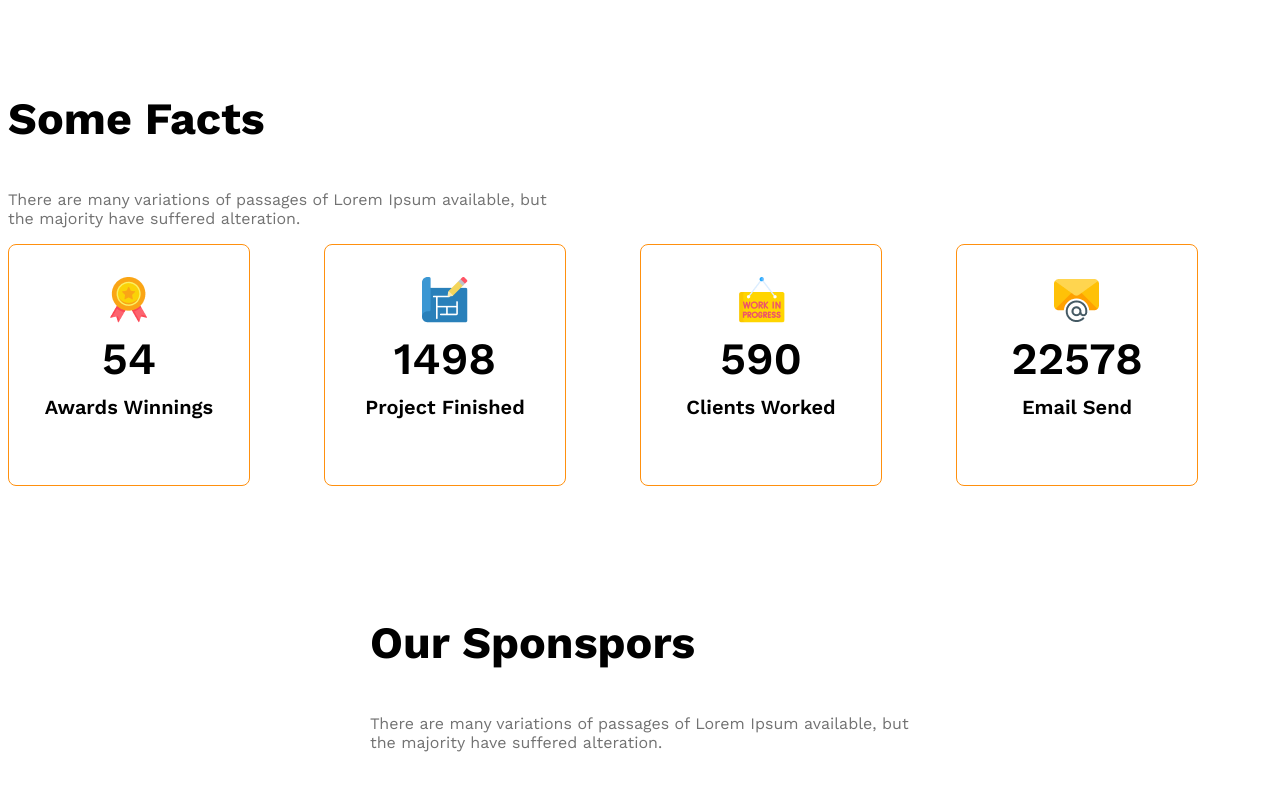
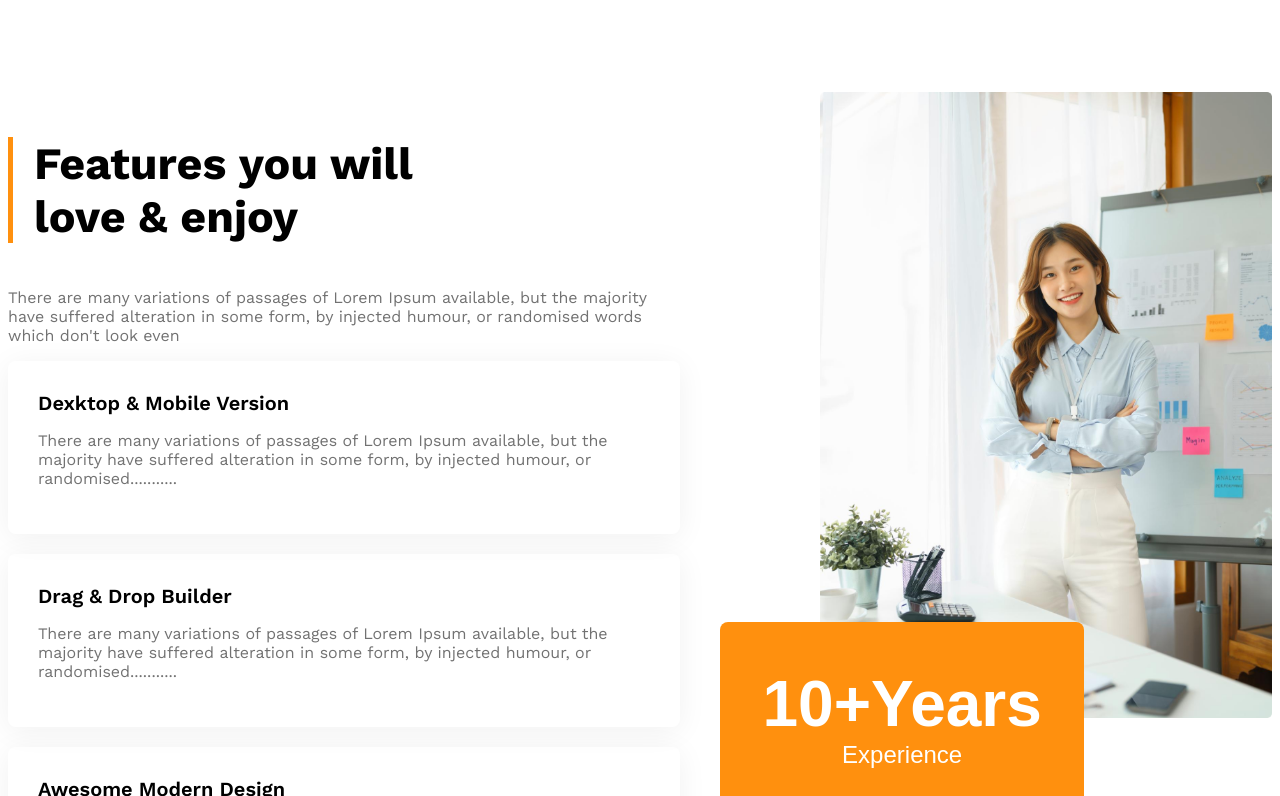
Before and after one commit to MD-Shadikur-rahman/g3-architects-website, a plain HTML site: page index.html in a window 1280 px wide. Shown: the part 2060-2856 px from the top of the page. Drawn offline with nearby package versions, Linux system fonts and the light colour scheme.

Commit message:
added the code of features

```diff
--- a/index.html
+++ b/index.html
@@ -57,6 +57,56 @@
                 <button class="btn-primary">Explore More</button>
             </div>
         </section>
+
+        <!-- features section start -->
+        <section class="features display-flex">
+            <div>
+                <h3 id="feature-section-title" class="section-title">Features you will <br> love & enjoy</h3>
+                <p class="text-light-gray">There are many variations of passages of Lorem Ipsum
+                    available, but the majority have suffered alteration in some form, by injected
+                    humour, or randomised words which don't look even</p>
+
+
+                <!-- feature card container -->
+                <div class="feature-card">
+                    <h4 class="feature-title">Dexktop & Mobile Version</h4>
+                    <p class="text-light-gray">There are many variations of passages of
+                        Lorem Ipsum available, but the majority have suffered alteration
+                        in some form, by injected humour, or randomised...........</p>
+                </div>
+                <div class="feature-card">
+                    <h4 class="feature-title">Drag & Drop Builder</h4>
+                    <p class="text-light-gray">There are many variations of passages of
+                        Lorem Ipsum available, but the majority have suffered alteration
+                        in some form, by injected humour, or randomised...........</p>
+                </div>
+                <div class="feature-card">
+                    <h4 class="feature-title">Awesome Modern Design</h4>
+                    <p class="text-light-gray">There are many variations of passages of
+                        Lorem Ipsum available, but the majority have suffered alteration
+                        in some form, by injected humour, or randomised...........</p>
+                </div>
+                <div class="feature-card">
+                    <h4 class="feature-title">Super Easy to Edit</h4>
+                    <p class="text-light-gray">There are many variations of passages of
+                        Lorem Ipsum available, but the majority have suffered alteration
+                        in some form, by injected humour, or randomised...........</p>
+                </div>
+
+
+            </div>
+            <div class="feature-architects">
+                <img src="images/architect.png" alt="">
+                <button id="experience-badge" class="btn-primary">
+                    <span id="experience-year">10+Years</span>
+                    <br>
+                    <span>Experience</span>
+
+
+                </button>
+            </div>
+        </section>
+
         <!-- some facts -->
         <section class="content">
             <h3 class="section-title">Some Facts</h3>
@@ -102,11 +152,11 @@
                     available, but the majority have suffered alteration.</p>
             </div>
             <div class="sponser-companies">
-            <img src="images/sponsors/spotify.png">
-            <img src="images/sponsors/amazon.png">
-            <img src="images/sponsors/google.png">
-            <img src="images/sponsors/telerama.png">
-            <img src="images/sponsors/figma.png">
+                <img src="images/sponsors/spotify.png">
+                <img src="images/sponsors/amazon.png">
+                <img src="images/sponsors/google.png">
+                <img src="images/sponsors/telerama.png">
+                <img src="images/sponsors/figma.png">
             </div>
         </section>
     </main>
--- a/styles/architects.css
+++ b/styles/architects.css
@@ -163,6 +163,50 @@ main>section {
   max-width: 540px;
 }
 
+/* features related styles */
+
+.features {
+  gap: 140px;
+}
+
+
+#feature-section-title {
+  border-left: 5px solid #FF900E;
+  padding-left: 21px;
+}
+
+.feature-card {
+  padding: 30px;
+  border-radius: 8px;
+  box-shadow: 0 4px 30px 0 rgba(0, 0, 0, 0.06);
+  margin-bottom: 20px;
+}
+
+#experience-badge {
+  padding: 45px 42px;
+  font-size: 1.5rem;
+  font-weight: 500;
+  margin-left: -100px;
+  margin-top: -100px;
+}
+
+#experience-year {
+  font-size: 4rem;
+  font-weight: 700;
+}
+
+.feature-architects img{
+  width: 100%;
+}
+
+.feature-card .feature-title {
+  font-weight: 600;
+  font-size: 1.25rem;
+  margin-top: 0px;
+  margin-bottom: 0px;
+
+}
+
 /* sponser related style  */
 .sponspors-info {
   max-width: 540px;
@@ -183,7 +227,8 @@ main>section {
 
   .navbar,
   .nav-links,
-  .teams {
+  .teams,
+  .features {
     flex-direction: column;
   }
 
@@ -210,6 +255,11 @@ main>section {
   .our-features {
     margin-left: 20px;
   }
+
+  #experience-badge{
+    margin-top: 20px;
+    margin-left: 20px;
+  }
 }
 
 /* meadia size device */
```
